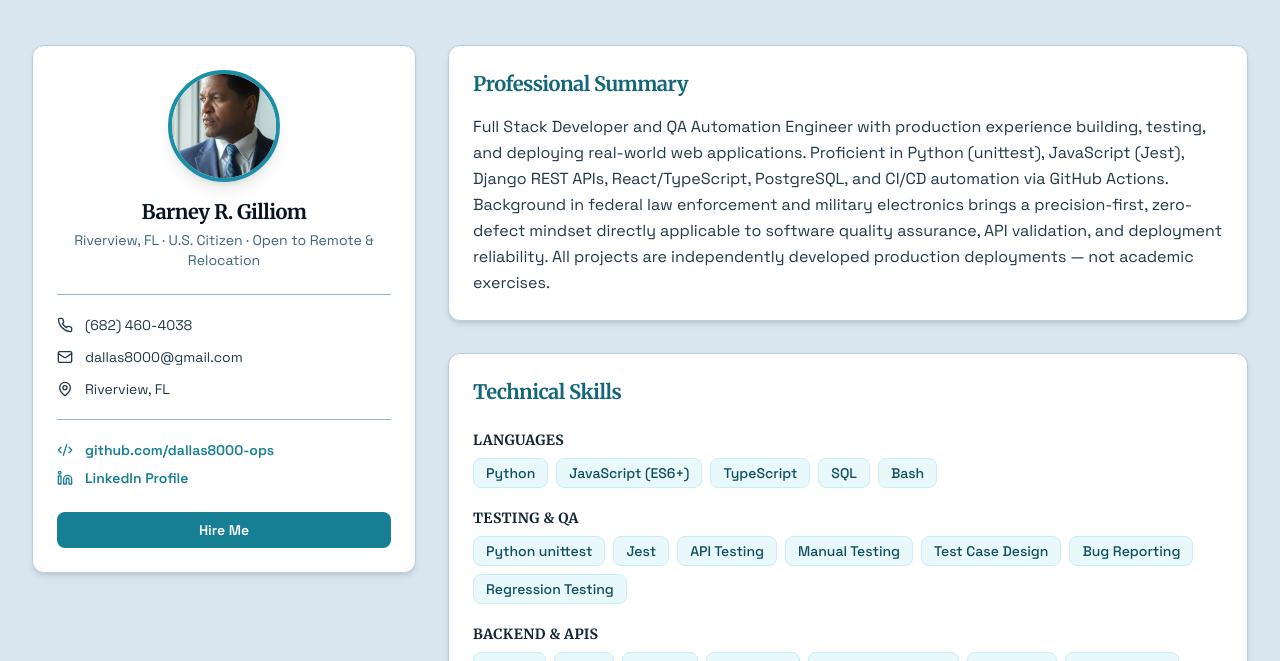
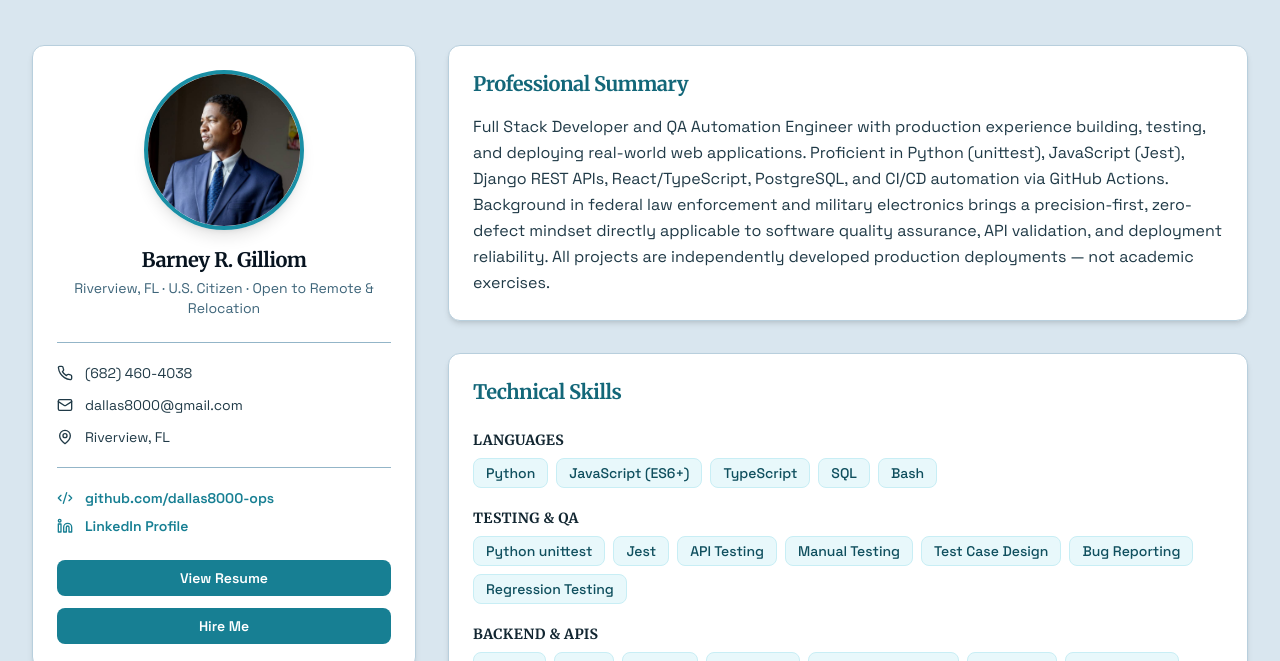
Before and after one commit to dallas8000-ops/FrontLineDigital, a React (Vite) app in the folder DevCollective/frontend/: page /profile in a window 1280 px wide. Shown: the part 291-952 px from the top of the page. Built offline with nearby package versions, Linux system fonts and the light colour scheme.

Commit message:
feat: add Render URLs, fix profile image, PDF resume link, fix video playback, React Catalog live link

```diff
--- a/DevCollective/frontend/src/pages/About.tsx
+++ b/DevCollective/frontend/src/pages/About.tsx
@@ -69,14 +69,25 @@ export default function About() {
         <div className="card p-0 overflow-hidden shadow-xl">
           <video
             controls
-            preload="metadata"
+            preload="auto"
+            playsInline
+            muted={false}
             className="w-full rounded-xl"
             style={{ maxHeight: '520px' }}
+            onError={(e) => {
+              const target = e.currentTarget as HTMLVideoElement
+              target.style.display = 'none'
+              const msg = target.nextElementSibling as HTMLElement
+              if (msg) msg.style.display = 'block'
+            }}
           >
             <source src="/images/profile/Ray.mp4" type="video/mp4" />
             <track kind="captions" />
             Your browser does not support the video tag.
           </video>
+          <p className="hidden text-center text-dark-600 p-6">
+            Video unavailable. <a href="/images/profile/Ray.mp4" className="text-primary-600 underline" download>Download the video</a> to watch locally.
+          </p>
         </div>
       </section>
 
--- a/DevCollective/frontend/src/pages/Profile.tsx
+++ b/DevCollective/frontend/src/pages/Profile.tsx
@@ -84,7 +84,7 @@ export default function Profile() {
       title: 'React Product Catalog',
       stack: ['React', 'TypeScript', 'Jest', 'Vite', 'CSS3'],
       desc: 'React-based storefront SPA with product catalog, product details pages, shopping cart checkout flow, responsive UI, and localStorage persistence. Built with Vite for fast performance.',
-      url: null,
+      url: 'https://react-store-catalog.onrender.com',
       image: '/images/profile/React Store.jpg',
     },
     {
@@ -130,8 +130,8 @@ export default function Profile() {
           {/* Sidebar */}
           <div>
             <div className="card sticky top-24">
-              <div className="w-28 h-28 mx-auto mb-4 rounded-full overflow-hidden border-4 border-primary-500 shadow-lg">
-                <img src="/images/profile/barney.jpeg" alt="Barney Gilliom" className="w-full h-full object-cover" />
+              <div className="w-40 h-40 mx-auto mb-4 rounded-full overflow-hidden border-4 border-primary-500 shadow-lg flex items-center justify-center">
+                <img src="/images/profile/Gilliom.jpg" alt="Barney Gilliom" className="w-full h-full object-cover object-top" />
               </div>
               <h2 className="text-center text-xl mb-1">Barney R. Gilliom</h2>
               <p className="text-center text-dark-500 text-sm mb-6">Riverview, FL · U.S. Citizen · Open to Remote & Relocation</p>
@@ -159,7 +159,15 @@ export default function Profile() {
                 </a>
               </div>
 
-              <a href="/contact" className="btn btn-primary w-full mt-6 text-sm">
+              <a
+                href="/images/portfolio/Barney_Gilliom_Resume_v3.pdf"
+                target="_blank"
+                rel="noopener noreferrer"
+                className="btn btn-primary w-full mt-6 text-sm text-center block"
+              >
+                View Resume
+              </a>
+              <a href="/contact" className="btn btn-primary w-full mt-3 text-sm text-center block">
                 Hire Me
               </a>
             </div>
--- a/DevCollective/frontend/src/pages/Services.tsx
+++ b/DevCollective/frontend/src/pages/Services.tsx
@@ -126,7 +126,7 @@ export default function Services() {
               {
                 title: 'React Product Catalog',
                 desc: 'React-based storefront SPA with product catalog, product details pages, shopping cart checkout flow, responsive UI, and localStorage persistence. Built with Vite for fast performance.',
-                url: null,
+                url: 'https://react-store-catalog.onrender.com',
                 image: '/images/profile/React Store.jpg',
                 tech: ['React', 'TypeScript', 'Jest', 'Vite', 'CSS3'],
               },
```
Also changed, not shown: DevCollective/frontend/public/images/README.md, 2 other files (tests, documents, lock files or other folders).
